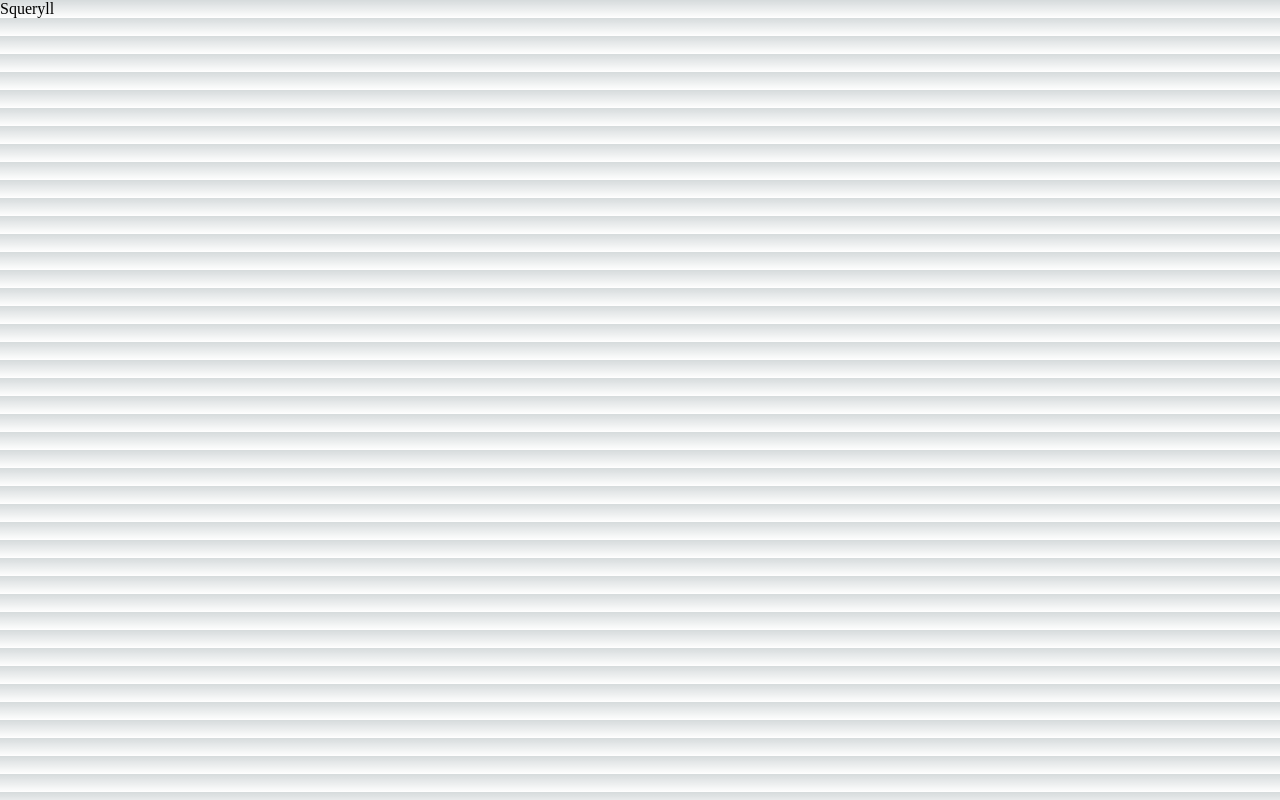
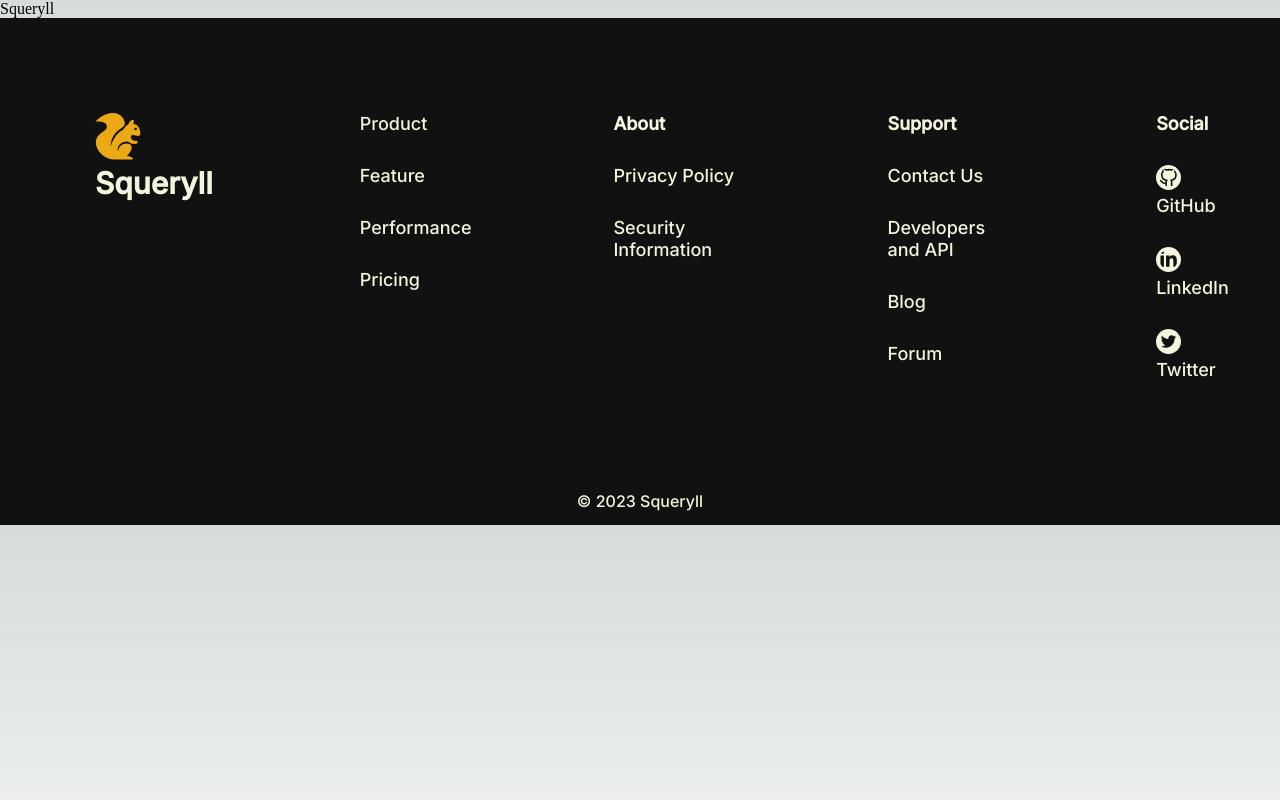
Before and after one commit to Squeryll/Squeryll-Website, a Next.js app: page / in a window 1280 px wide. Built offline with nearby package versions, Linux system fonts and the light colour scheme.

Commit message:
Created Footer

```diff
--- a/components/commons/Footer/Footer.tsx
+++ b/components/commons/Footer/Footer.tsx
@@ -1,9 +1,60 @@
 import { FC } from "react";
+import Image from "next/image";
 import { FooterProps as Props } from "./Footer.types";
+import Squirrel from "./assets/Squirrel.png";
+import { AiOutlineTwitter } from "react-icons/ai";
+import { FaLinkedinIn } from "react-icons/fa";
+import { FiGithub } from "react-icons/fi";
 import styles from "./styles/Footer.module.scss";
 
 const Footer: FC<Props> = ({}) => {
-  return <div>Footer here</div>;
+  return (
+    <>
+      <div className={styles.container}>
+        <div>
+          <ul>
+            <li>
+              <Image src={Squirrel} alt="" />
+              <span className={styles.main_styling}>Squeryll</span>
+            </li>
+          </ul>
+          <ul>
+            <li>Product</li>
+            <li>Feature</li>
+            <li>Performance</li>
+            <li>Pricing</li>
+          </ul>
+          <ul>
+            <li className={styles.bold_styling}> About </li>
+            <li>Privacy Policy</li>
+            <li>Security Information</li>
+          </ul>
+          <ul>
+            <li className={styles.bold_styling}>Support</li>
+            <li>Contact Us</li>
+            <li>Developers and API</li>
+            <li>Blog</li>
+            <li>Forum</li>
+          </ul>
+          <ul>
+            <li className={styles.bold_styling}>Social</li>
+            <li>
+              <FiGithub className={styles.icon} /> GitHub
+            </li>
+            <li>
+              <FaLinkedinIn className={styles.icon} /> LinkedIn
+            </li>
+            <li>
+              <AiOutlineTwitter className={styles.icon} /> Twitter
+            </li>
+          </ul>
+        </div>
+        <div>
+          <p>© 2023 Squeryll</p>
+        </div>
+      </div>
+    </>
+  );
 };
 
 export default Footer;
--- a/components/commons/Footer/styles/Footer.module.scss
+++ b/components/commons/Footer/styles/Footer.module.scss
@@ -0,0 +1,57 @@
+@import url("https://fonts.googleapis.com/css2?family=Inter:wght@500&display=swap");
+
+$bg-color: rgba(17, 17, 17, 1);
+$primary-color: #f5f4dc;
+
+.container {
+  height: 507px;
+  font-family: "Inter", sans-serif;
+  background-color: $bg-color;
+  color: $primary-color;
+
+  div:first-child {
+    display: flex;
+    flex-direction: row;
+    justify-content: space-around;
+    align-items: normal;
+
+    ul {
+      list-style: none;
+      margin: 5rem;
+      margin-right: 2rem;
+
+      li {
+        margin: 15px;
+        padding-bottom: 15px;
+        list-style: none;
+        font-weight: 400;
+        font-size: 18px;
+        line-height: 22px;
+        span {
+          font-weight: 700;
+          font-size: 29.8802px;
+          line-height: 36px;
+        }
+        .icon {
+          height: 25px;
+          width: 25px;
+          color: #101010;
+          background-color: $primary-color;
+          margin-right: 3px;
+          margin-bottom: 0;
+          padding: 3px;
+          border-radius: 50%;
+        }
+      }
+      .bold_styling {
+        font-weight: 600;
+        font-size: 18px;
+        line-height: 22px;
+      }
+    }
+  }
+  div:last-child {
+    display: flex;
+    justify-content: center;
+  }
+}
--- a/next.config.js
+++ b/next.config.js
@@ -1,6 +1,12 @@
 /** @type {import('next').NextConfig} */
+
+const path = require("path");
+
 const nextConfig = {
   reactStrictMode: true,
-}
+  sassOptions: {
+    includePaths: [path.join(__dirname, "styles")],
+  },
+};
 
-module.exports = nextConfig
+module.exports = nextConfig;
--- a/package.json
+++ b/package.json
@@ -17,7 +17,10 @@
     "next": "13.2.4",
     "react": "18.2.0",
     "react-dom": "18.2.0",
-    "sass": "^1.59.2",
+    "react-icons": "^4.8.0",
     "typescript": "4.9.5"
+  },
+  "devDependencies": {
+    "sass": "^1.60.0"
   }
 }
--- a/pages/_app.tsx
+++ b/pages/_app.tsx
@@ -1,6 +1,12 @@
-import '@/styles/globals.scss'
-import type { AppProps } from 'next/app'
+import "@/styles/globals.scss";
+import type { AppProps } from "next/app";
+import Footer from "@/components/commons/Footer/Footer";
 
 export default function App({ Component, pageProps }: AppProps) {
-  return <Component {...pageProps} />
+  return (
+    <>
+      <Component {...pageProps} />
+      <Footer />
+    </>
+  );
 }
```
Also changed, not shown: components/commons/Footer/assets/Squirrel.png (added), 1 other file (tests, documents, lock files or other folders).
